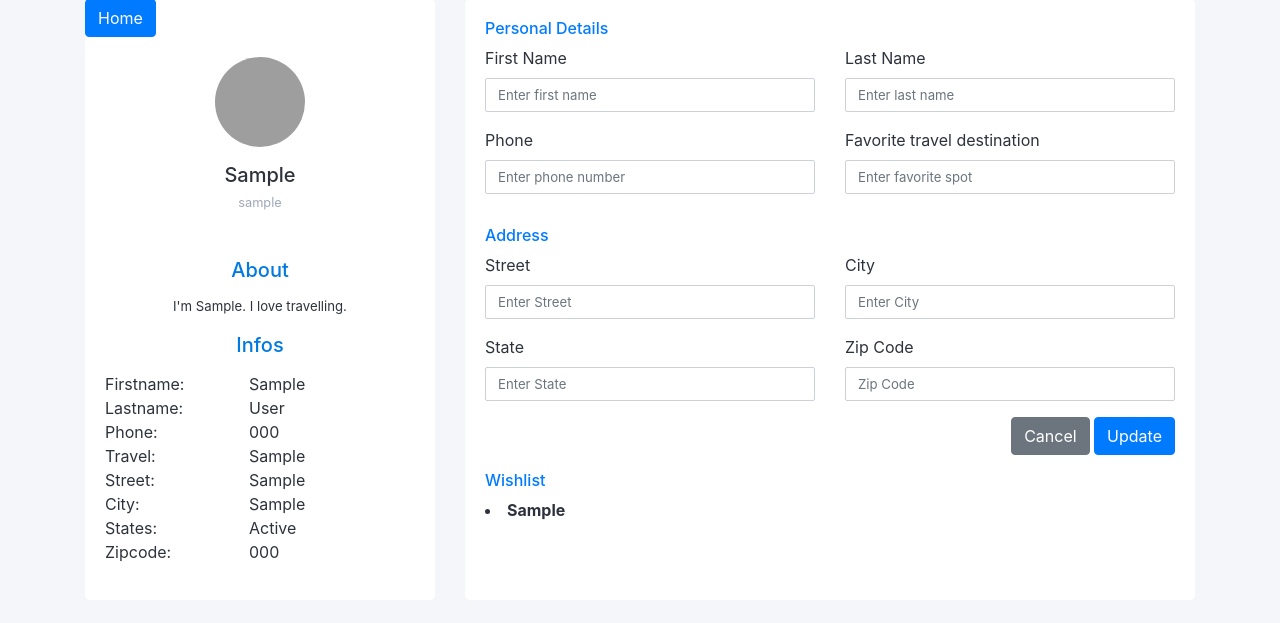
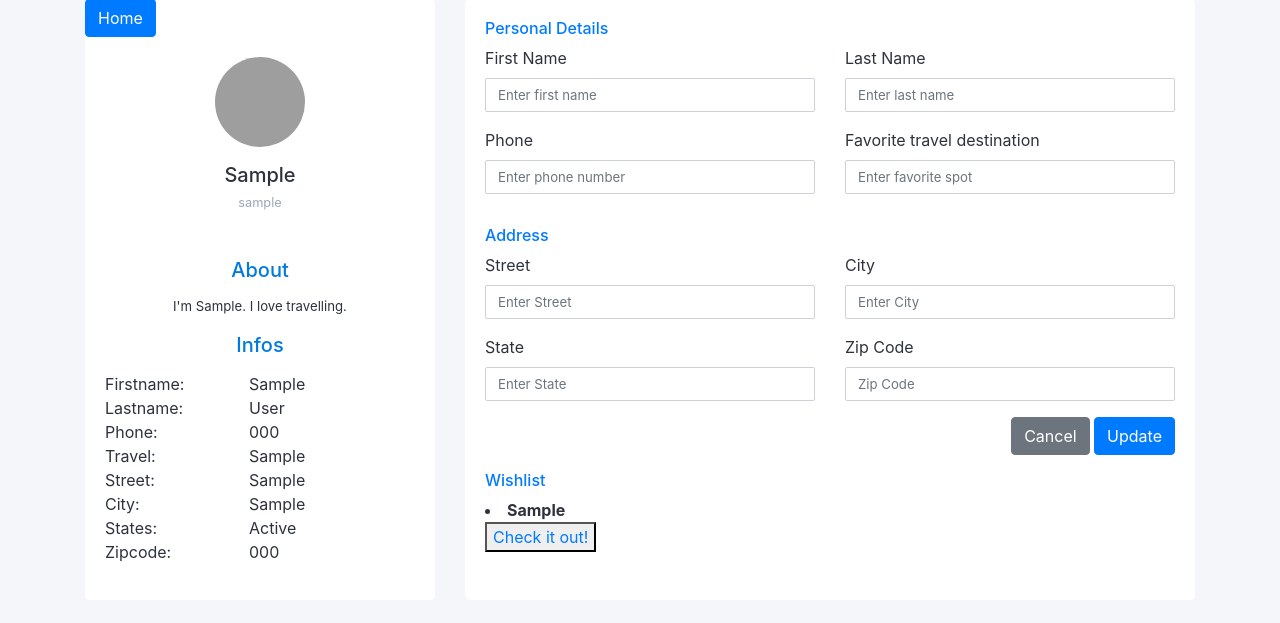
Before and after one commit to LoneRan/EE599CloudFinalProject, a Flask app: a page that uses templates/profile.html in a window 1280 px wide. Shown: the part 41-664 px from the top of the page. Run offline with Flask 2, Linux system fonts and the light colour scheme; tables that the repository leaves empty hold one stand-in row (values such as "Sample post"); some libraries are stand-ins or nearby versions; grey boxes are pictures that could not be loaded.

Commit message:
add url for wishlist

```diff
--- a/templates/profile.html
+++ b/templates/profile.html
@@ -207,7 +207,12 @@
 					<h6 class="mt-3 mb-2 text-primary text-left">Wishlist</h6>
 					<ul id="parent" class="text-left"></ul>
 						{% for t in data[3] %}
-								<li style="font-size: 1rem" class="font-weight-bold" >{{ t["wish"] }}</li>
+								<li style="font-size: 1rem" class="font-weight-bold" >{{ t["wish"] }}
+
+								</li>
+								<form action="{{ url_for('searchState') }}" method="POST">
+									<button type="submit" name="stateName" value="{{ t["wish"] }}" class="btn-link">Check it out!</button>
+								</form>
 						{% endfor %}
 					</ul>
 				</div>
```
